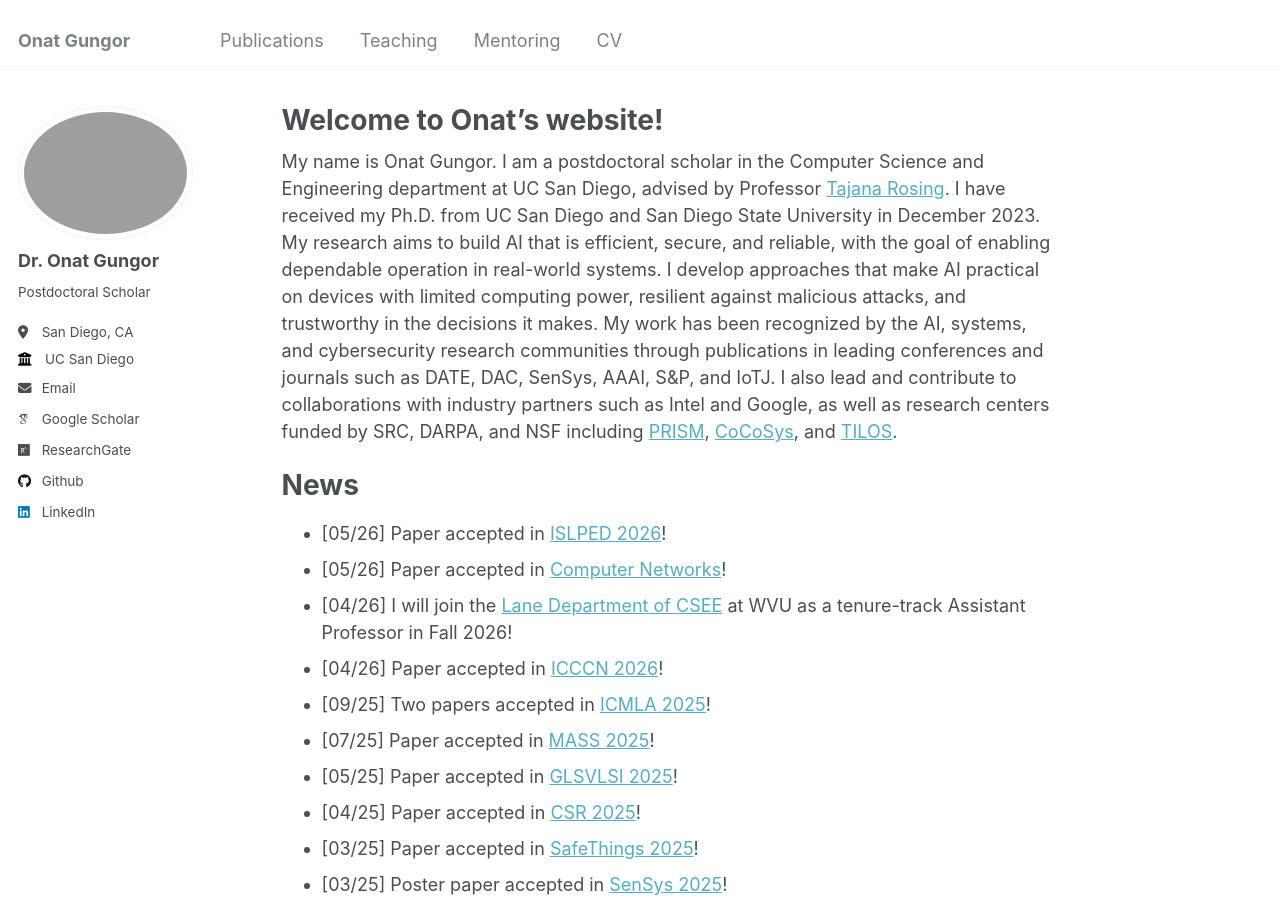
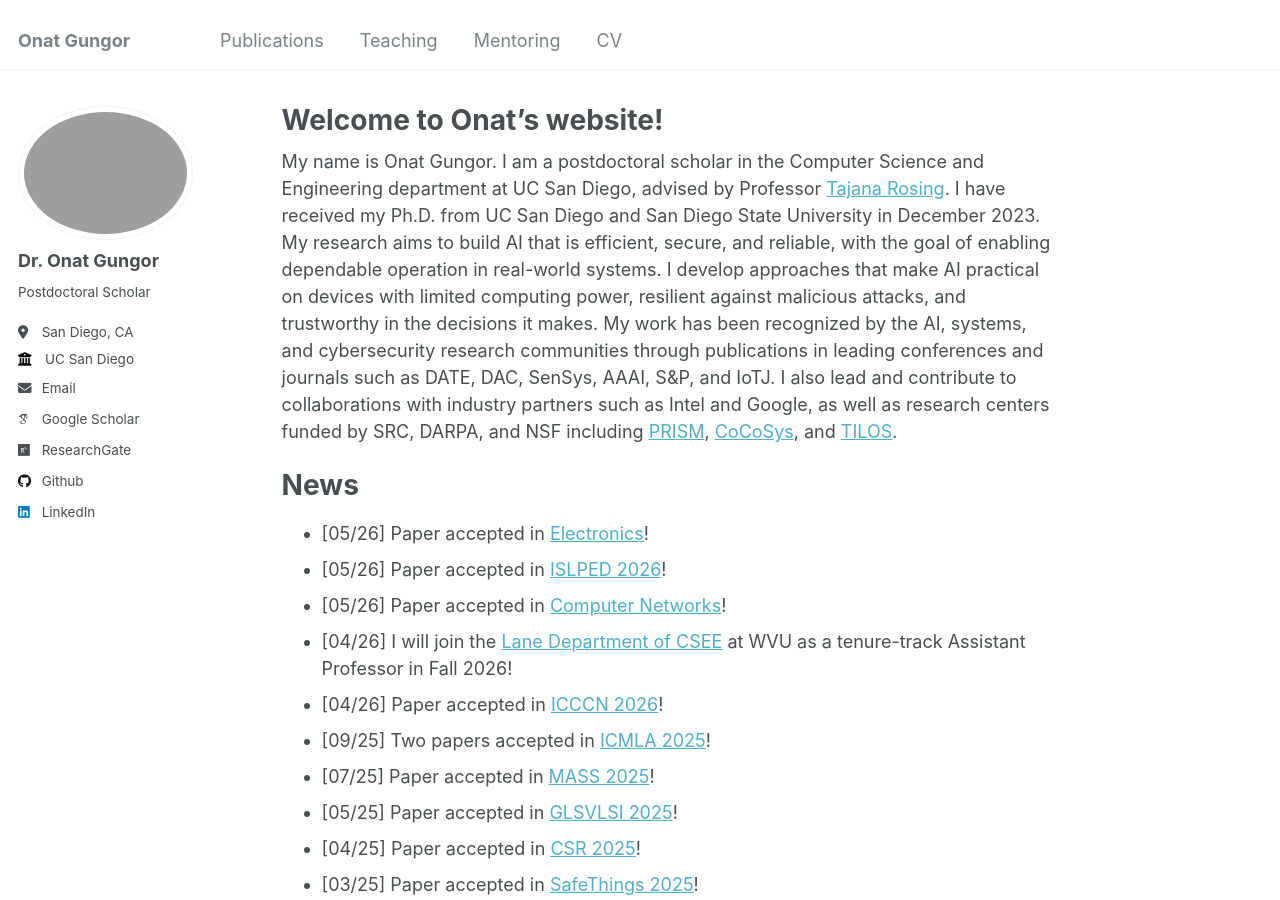
Before and after one commit to onatucsd/onatucsd.github.io, a Jekyll site: the page built from _pages/about.md, in a window 1280 px wide and 900 px high. Built offline with Jekyll 4.4.1, drawn with Linux system fonts in a browser that asks for light colours; some web fonts are replaced.

Commit message:
Update about.md

```diff
--- a/_pages/about.md
+++ b/_pages/about.md
@@ -11,6 +11,7 @@ My name is Onat Gungor. I am a postdoctoral scholar in the Computer Science and
 
 News
 ======
+* [05/26] Paper accepted in [Electronics](https://www.mdpi.com/journal/electronics)!
 * [05/26] Paper accepted in [ISLPED 2026](https://www.islped.org/2026/)!
 * [05/26] Paper accepted in [Computer Networks](https://www.sciencedirect.com/journal/computer-networks)!
 * [04/26] I will join the [Lane Department of CSEE](https://lcsee.statler.wvu.edu) at WVU as a tenure-track Assistant Professor in Fall 2026!
```
